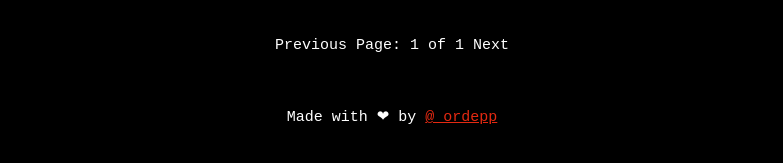
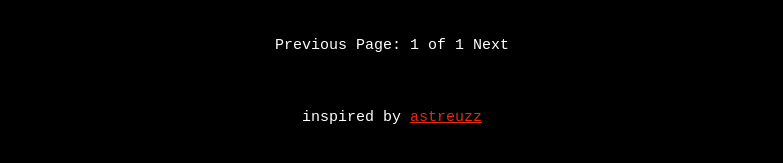
Before and after one commit to boloto1979/boloto1979.github.io, a Jekyll site: the page built from index.html, in a window 1280 px wide. Shown: the part 333-496 px from the top of the page, without its empty margins (248-1031 px from the left). Built offline with Jekyll 4.4.1, drawn with Linux system fonts in a browser that asks for light colours; the list of posts is cut into pages by our own code.

Commit message:
inspired project...

```diff
--- a/_layouts/default.html
+++ b/_layouts/default.html
@@ -18,7 +18,7 @@
       {{ content }}
     </main>
     <footer>
-      <p>Made with ❤ by <a href="{{ site.author.github }}" target="_blank">@_ordepp</a></p>
+      <p>inspired by <a href="" target="_blank">astreuzz</a></p>
     </footer>
   </body>
 </html>
```
